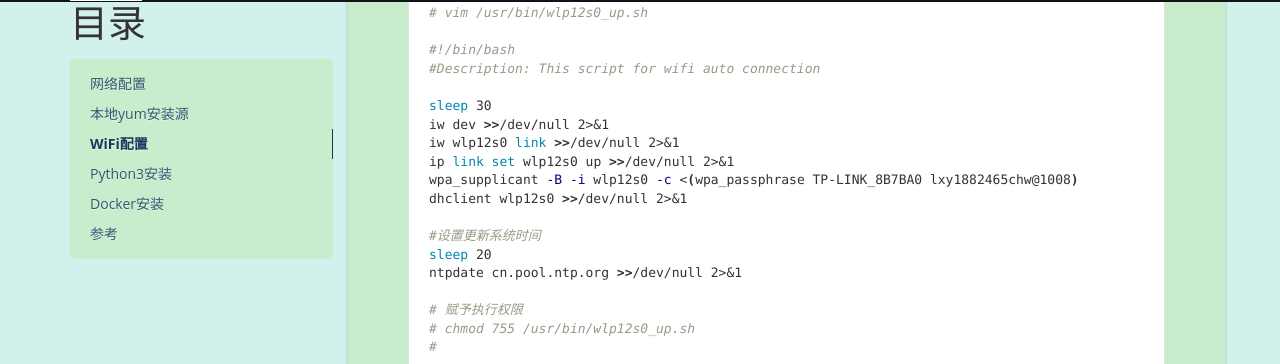
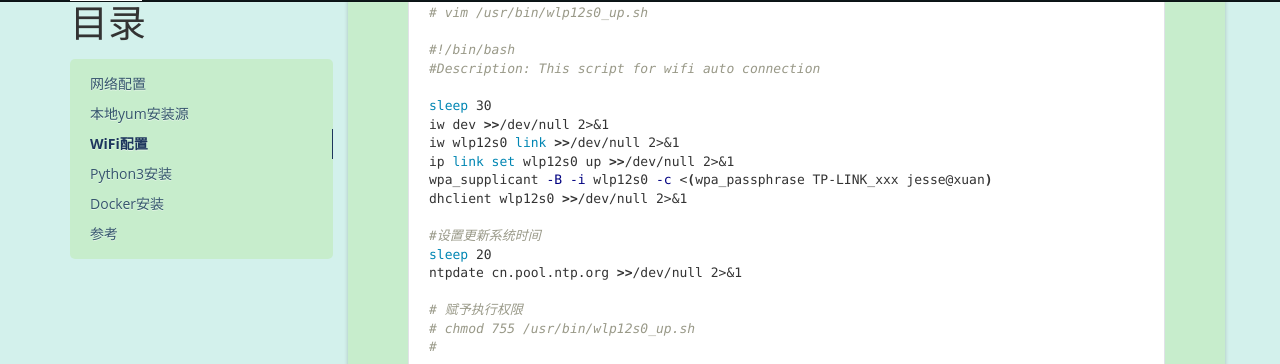
Before and after one commit to JesseXuan/jessexuan.github.io, a Jekyll site: the page built from _posts/2019-03-19-CentOS7_minimal_install_setup.md, in a window 1280 px wide and 900 px high, scrolled down 2327 px. Shown: the part 88-452 px from the top of the window. Built offline with Jekyll 4.4.1, drawn with Linux system fonts in a browser that asks for light colours; nearby versions of some CDN libraries; a script that is not in the unit is left out; comment, search, counter and statistics services are not loaded.

Commit message:
Update 2019-03-19-CentOS7_minimal_install_setup.md

```diff
--- a/_posts/2019-03-19-CentOS7_minimal_install_setup.md
+++ b/_posts/2019-03-19-CentOS7_minimal_install_setup.md
@@ -119,7 +119,7 @@ sleep 30
 iw dev >>/dev/null 2>&1
 iw wlp12s0 link >>/dev/null 2>&1
 ip link set wlp12s0 up >>/dev/null 2>&1
-wpa_supplicant -B -i wlp12s0 -c <(wpa_passphrase TP-LINK_8B7BA0 lxy1882465chw@1008)
+wpa_supplicant -B -i wlp12s0 -c <(wpa_passphrase TP-LINK_xxx jesse@xuan)
 dhclient wlp12s0 >>/dev/null 2>&1
 
 #设置更新系统时间
```
